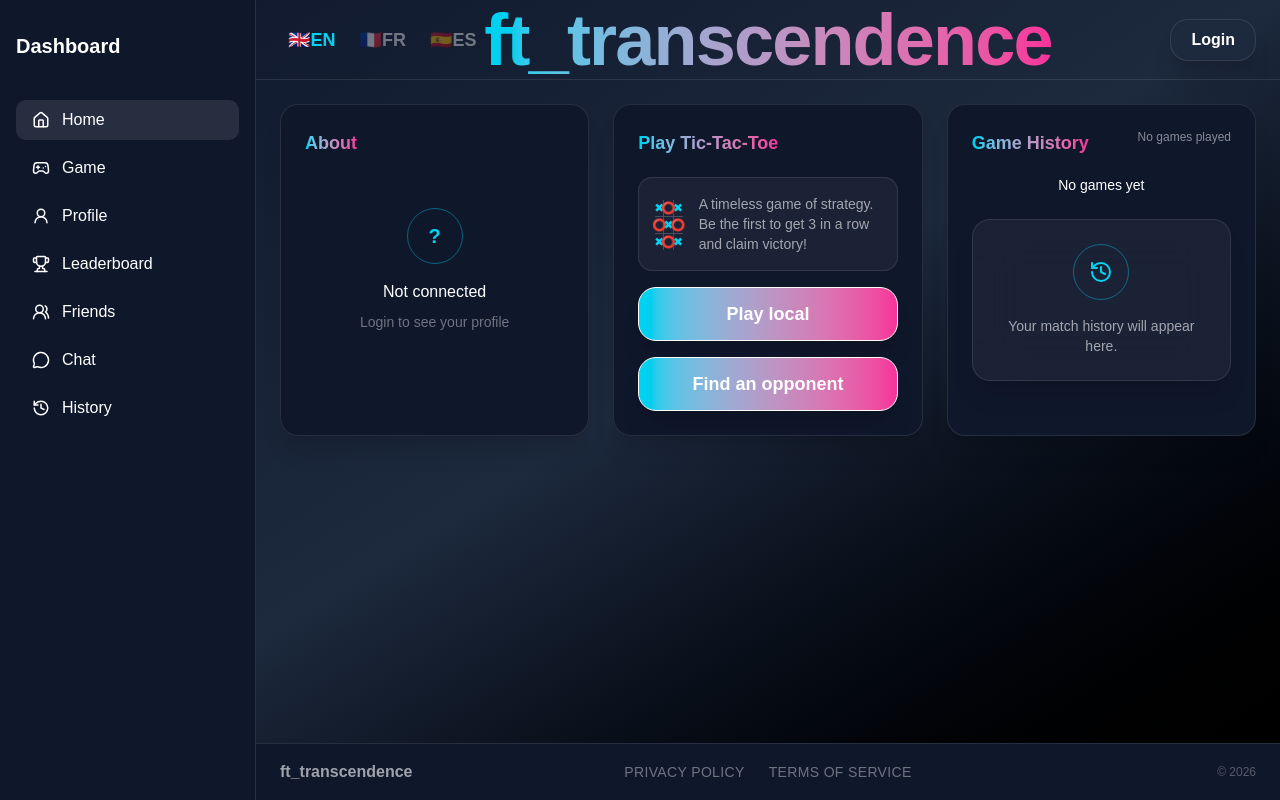
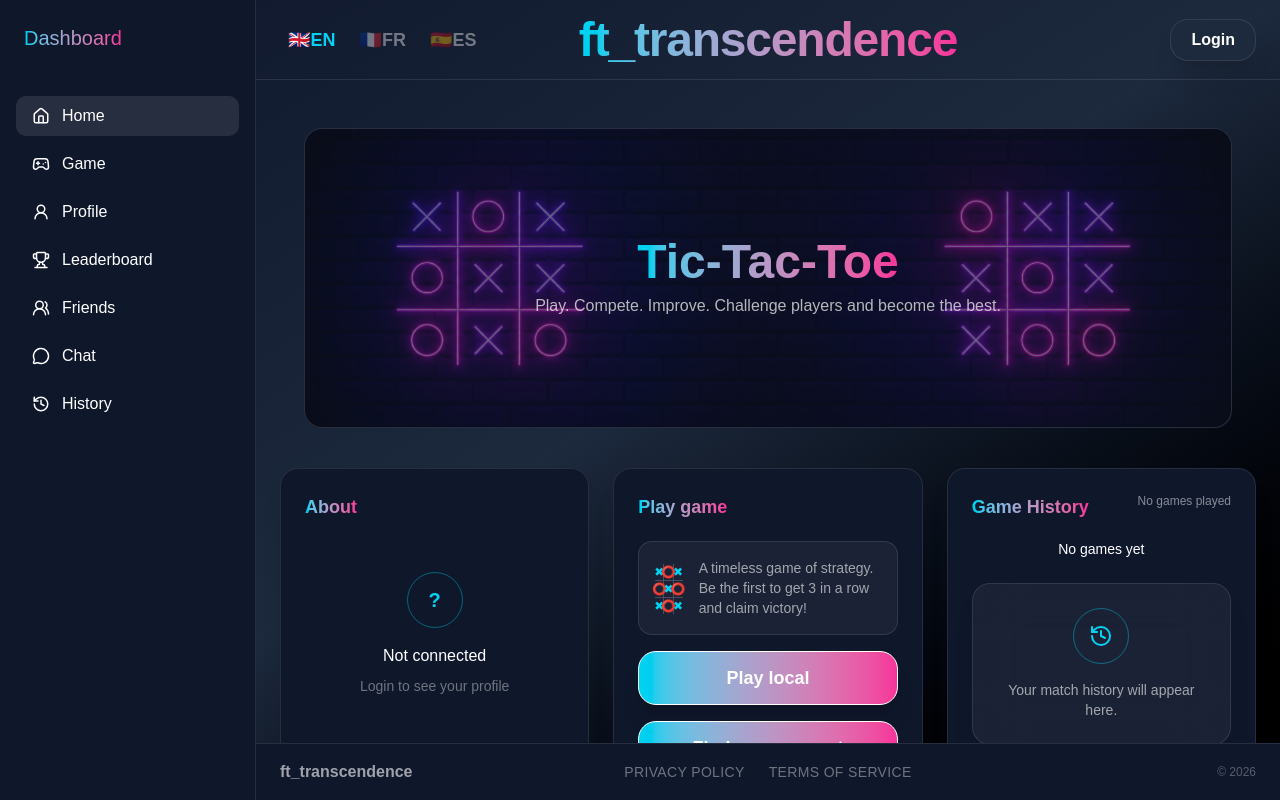
Before and after one commit to team-Segfault-Society-42/Ft_transcendence, a React app in the folder frontend/: page / in a window 1280 px wide. Built offline with nearby package versions, Linux system fonts and the light colour scheme; no server answers; the HTML template or start-up script is replaced by a standard one.

Commit message:
Add hero banner with i18n + improve header and sidebar styles

```diff
--- a/frontend/src/components/layout/Sidebar.tsx
+++ b/frontend/src/components/layout/Sidebar.tsx
@@ -19,11 +19,11 @@ export function Sidebar() {
   return (
     <aside className="w-64 bg-slate-900 border-r border-white/10 flex flex-col p-4">
 
-      <h1 className="text-xl font-bold mt-4 mb-10">
+      <h1 className="text-xl absolute top-6 left-6 bg-linear-to-r from-cyan-400 to-pink-500 bg-clip-text text-transparent">
         {t("sidebar.title")}
       </h1>
 
-      <nav className="flex flex-col gap-2">
+      <nav className="flex flex-col gap-2 mt-20">
         {links.map(link => {
           const Icon = link.icon
           return (
--- a/frontend/src/components/layout/Topbar.tsx
+++ b/frontend/src/components/layout/Topbar.tsx
@@ -32,7 +32,7 @@ export function Topbar({ user, onLoginClick, onLogoutClick }: HeaderProps) {
 
     <div className="absolute left-1/2 -translate-x-1/2">
       <Motion>
-        <h1 className="text-3xl md:text-7xl font-extrabold tracking-tight bg-linear-to-r from-cyan-400 to-pink-500 bg-clip-text text-transparent">
+        <h1 className="text-5xl font-extrabold tracking-tight bg-linear-to-r from-cyan-400 to-pink-500 bg-clip-text text-transparent">
           {t("title")}
         </h1>
       </Motion>
--- a/frontend/src/i18n/en.json
+++ b/frontend/src/i18n/en.json
@@ -3,10 +3,11 @@
 
     "home": {
         "play":{
-            "title": "Play Tic-Tac-Toe",
+            "title": "Play game",
             "description": "A timeless game of strategy. Be the first to get 3 in a row and claim victory!"
         },
         "hero":{
+            "title": "Tic-Tac-Toe",
             "texte": "Play. Compete. Improve. Challenge players and become the best."
         },
         "buttons":{
--- a/frontend/src/i18n/es.json
+++ b/frontend/src/i18n/es.json
@@ -3,11 +3,12 @@
 
     "home": {
       "play": {
-        "title": "Jugar Tres En Raya",
+        "title": "Jugar una partida",
         "description": "Un juego de estrategia atemporal. ¡Sé el primero en conseguir 3 en línea y gana la partida!"
       },
       "hero": {
-            "texte": "Juega. Compite. Mejora. Desafía a otros jugadores y conviértete en el mejor."
+        "title": "Tres En Raya",
+        "texte": "Juega. Compite. Mejora. Desafía a otros jugadores y conviértete en el mejor."
       },
       "buttons": {
         "register": "Registrarse",
--- a/frontend/src/i18n/fr.json
+++ b/frontend/src/i18n/fr.json
@@ -3,10 +3,11 @@
 
     "home": {
         "play": {
-            "title": "Jouer au Morpion",
+            "title": "Jouer une partie",
             "description": "Un jeu de stratégie intemporel. Soyez le premier à aligner 3 symboles pour remporter la victoire !"
         },
         "hero":{
+            "title": "Morpion",
             "texte": "Joue. Affronte. Progresse. Défie des joueurs et deviens le meilleur !"
         },
         "buttons":{
--- a/frontend/src/pages/Home.tsx
+++ b/frontend/src/pages/Home.tsx
@@ -6,11 +6,14 @@ import type { Match } from "@/lib/match"
 import { useEffect, useState } from "react"
 import { useOutletContext } from "react-router"
 import { userService } from "@/services/userService"
+import { Motion } from "@/components/ui/Motion"
+import { useTranslation } from "react-i18next"
 
 export default function Home() {
   	const navigate = useNavigate();
   	const [user] = useOutletContext<any>()
   	const [matches, setMatches] = useState<Match[]>([])
+  	const { t } = useTranslation()
 
  	const handleFindOpponent = async () => {
     try {
@@ -37,13 +40,31 @@ export default function Home() {
   	}, [user])
 
   	return (
+
 	<section className="w-full flex flex-col gap-10">
 
+    <Motion>
+    	<div className="bg-slate-900 mx-6 mt-6 relative overflow-hidden rounded-2xl border border-white/10 h-62.5 md:h-75">
 
+    		<img
+      		src="/tictactoe.png"
+      		className="absolute inset-0 w-full h-full object-cover object-center opacity-40"
+    		/>
+
+    		<div className="relative z-10 flex flex-col items-center justify-center h-full text-center px-6">
+      			<h2 className="text-3xl md:text-5xl font-extrabold bg-linear-to-r from-cyan-400 to-pink-500 bg-clip-text text-transparent">
+        			{t("home.hero.title")}
+      			</h2>
+      			<p className="text-white/70 max-w-xl mt-2">
+        			{t("home.hero.texte")}
+      			</p>
+    		</div>
+
+    	</div>
+    </Motion>
 
     	<div className="w-full grid grid-cols-1 md:grid-cols-3 gap-6">
 
-    	{/* CARDS */}
     <Link to="/profile" className="h-full">
         <AboutCard user={user}
         className="flex-1"
@@ -56,7 +77,6 @@ export default function Home() {
         />
     </Link>
 
-
     <Link to="/history" className="h-full">
         <GameHistoryCard
         matches={matches}
```
Also changed, not shown: frontend/public/tictactoe.png (added). Lines whose indentation alone changed are shown as unchanged.
